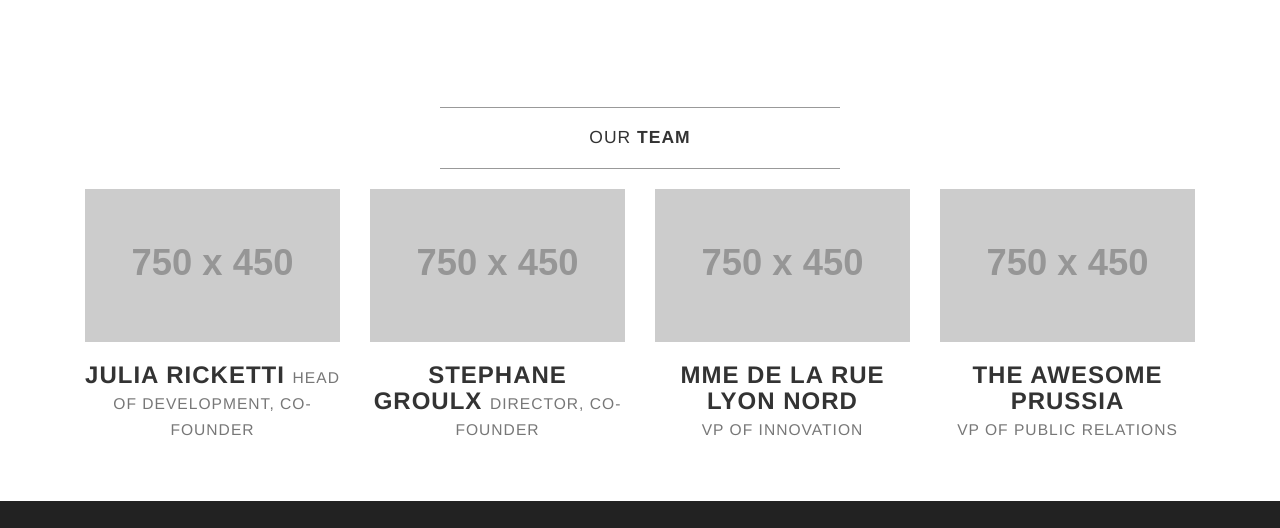
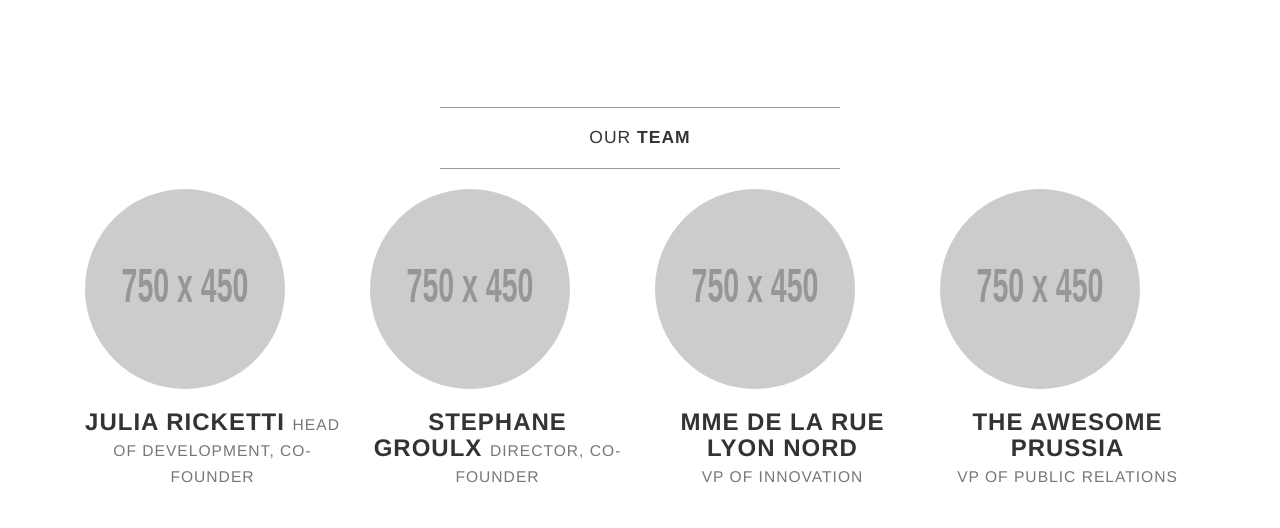
Before and after one commit to JulsRicketti/FCKLactose, a plain HTML site: page about.html in a window 1280 px wide. Shown: the part 747-1275 px from the top of the page. Drawn offline with Linux system fonts and the light colour scheme; placeholder pictures from the web are drawn by us; files whose address does not match are found by name.

Commit message:
Made the team images into circles to look cooler ;)

```diff
--- a/about.html
+++ b/about.html
@@ -78,25 +78,25 @@
                     <hr>
                 </div>
                 <div class="col-sm-3 text-center">
-                    <img class="img-responsive" src="http://placehold.it/750x450" alt="">
+                    <img class="img-responsive circle-image" src="http://placehold.it/750x450" alt="">
                     <h3>Julia Ricketti
                         <small>Head of Development, Co-founder</small>
                     </h3>
                 </div>
                 <div class="col-sm-3 text-center">
-                    <img class="img-responsive" src="http://placehold.it/750x450" alt="">
+                    <img class="img-responsive circle-image" src="http://placehold.it/750x450" alt="">
                     <h3>Stephane Groulx
                         <small>Director, Co-founder</small>
                     </h3>
                 </div>
                 <div class="col-sm-3 text-center">
-                    <img class="img-responsive" src="http://placehold.it/750x450" alt="">
+                    <img class="img-responsive circle-image" src="http://placehold.it/750x450" alt="">
                     <h3>Mme de la Rue Lyon nord<br>
                         <small>VP of Innovation</small>
                     </h3>
                 </div>
                 <div class="col-sm-3 text-center">
-                    <img class="img-responsive" src="http://placehold.it/750x450" alt="">
+                    <img class="img-responsive circle-image" src="http://placehold.it/750x450" alt="">
                     <h3>The Awesome Prussia<br>
                         <small>VP of Public Relations</small>
                     </h3>
--- a/css/custom.css
+++ b/css/custom.css
@@ -21,3 +21,10 @@ header{
 	width: 703px !important;
 	height: 480px !important;
 }
+
+.circle-image{
+    width:200px;
+    height:200px;
+    border-radius:50% !important;
+
+}
```
